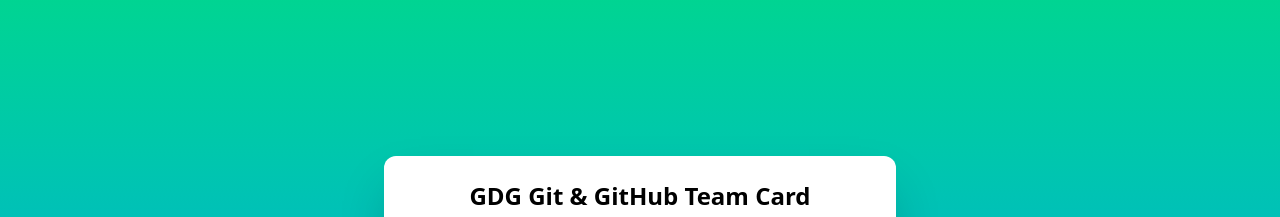
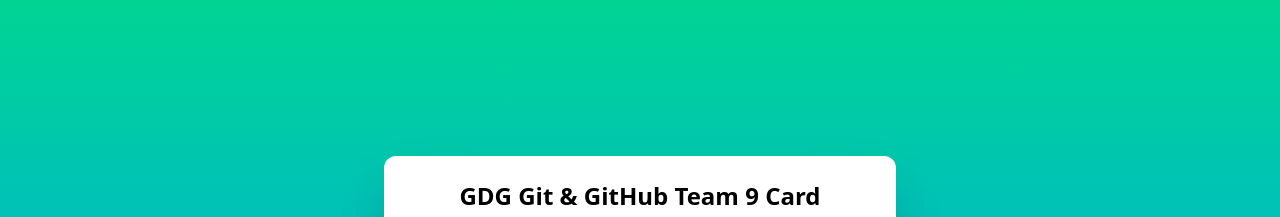
Before and after one commit to MaryamShanabli/GDG_Git_Team_9_Card, a plain HTML site: page index.html in a window 1280 px wide. Shown: the top 217 px of the page. Drawn offline with nearby package versions, Linux system fonts and the light colour scheme.

Commit message:
Update card with team number

```diff
--- a/index.html
+++ b/index.html
@@ -10,7 +10,7 @@
 
 <body class="flex items-center justify-center min-h-screen bg-gradient-to-t from-blue-500 to-emerald-400">
     <div class="mx-auto rounded-xl shadow-2xl max-w-lg w-full min-h-[50vh] px-6 py-6 relative bg-white">
-        <h1 class="text-2xl font-semibold mb-2 text-center">GDG Git & GitHub Team Card</h1>
+        <h1 class="text-2xl font-semibold mb-2 text-center">GDG Git & GitHub Team 9 Card</h1>
         <p class="text-gray-600 text-center">
             This card was created by coders from the GDG Git & GitHub Study Jam!
         </p>
```
